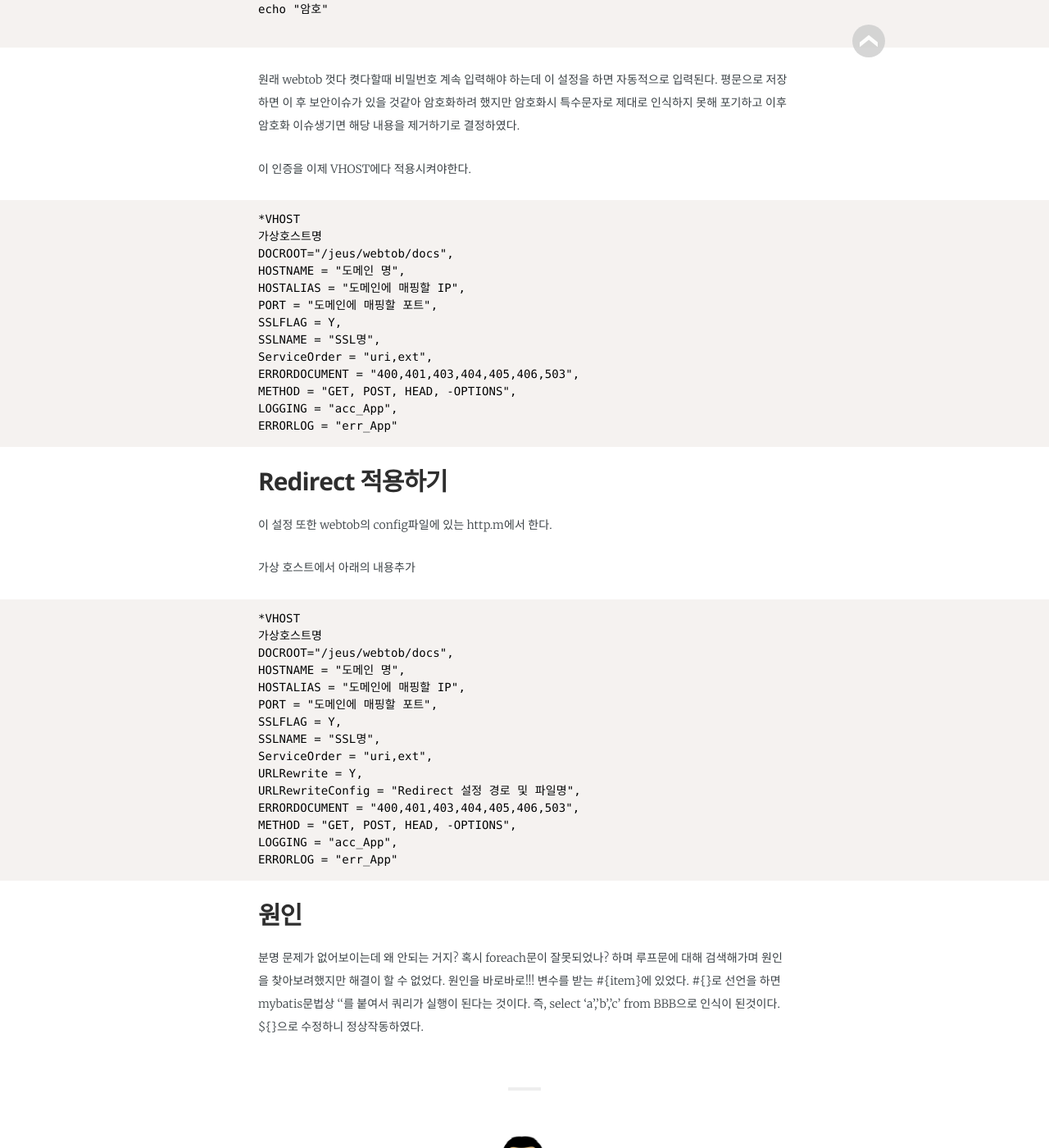
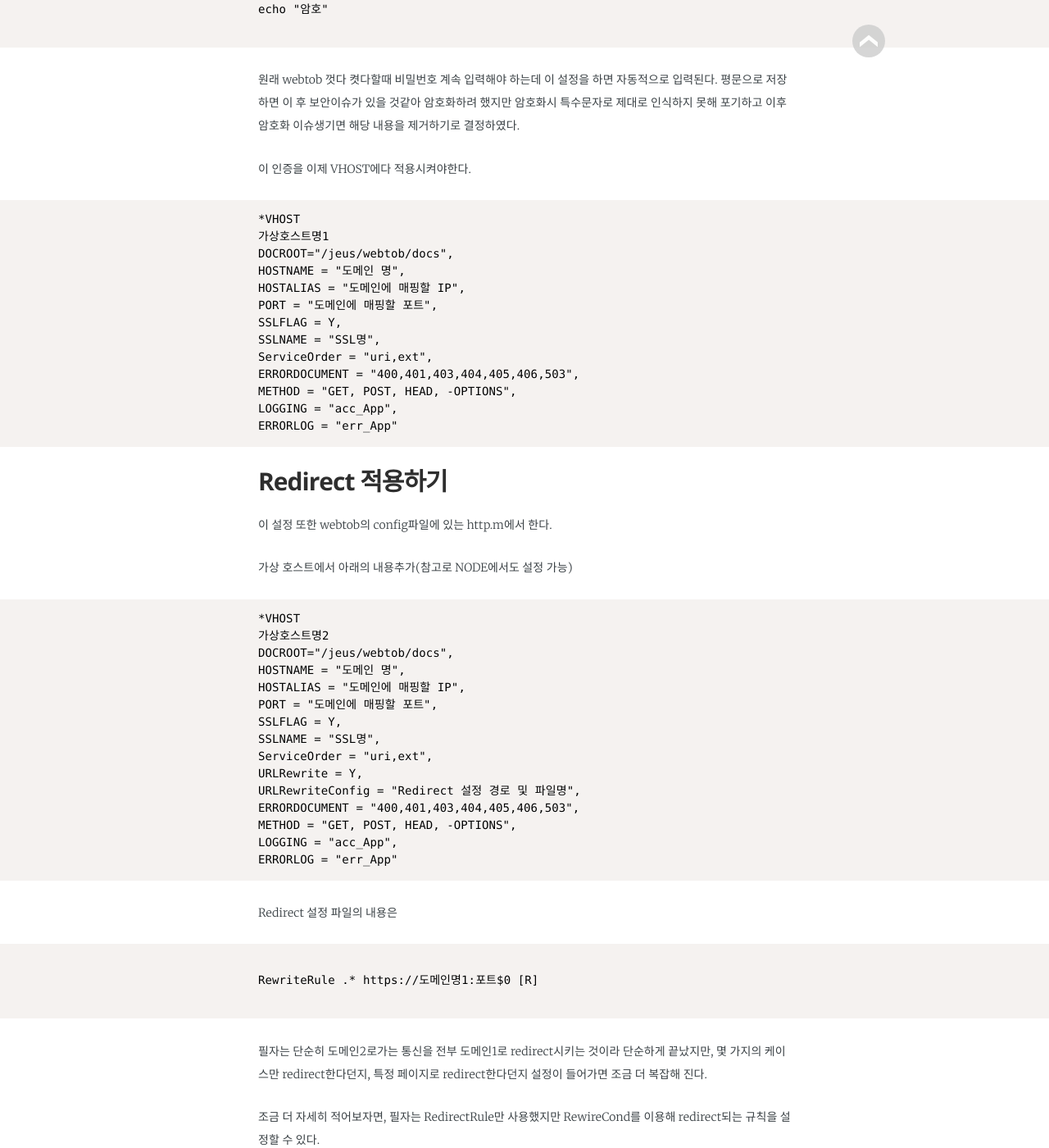
Before and after one commit to jwillmer/jekyllDecent, a Jekyll site: the page built from _posts/2019-03-13-webtob2.md, in a window 1280 px wide and 1400 px high, scrolled down 1125 px. Shown: the whole window at 82% size. Built offline with Jekyll 4.4.1, drawn with Linux system fonts in a browser that asks for light colours; some web fonts are replaced; some of the changed text lies outside the part shown.

Commit message:
Update 2019-03-13-webtob2.md

````diff
--- a/_posts/2019-03-13-webtob2.md
+++ b/_posts/2019-03-13-webtob2.md
@@ -45,7 +45,7 @@ echo "암호"
 
 ```xml
 *VHOST
-가상호스트명
+가상호스트명1
 DOCROOT="/jeus/webtob/docs",
 HOSTNAME = "도메인 명",
 HOSTALIAS = "도메인에 매핑할 IP",
@@ -63,11 +63,11 @@ ERRORLOG = "err_App"
 
 이 설정 또한 webtob의 config파일에 있는 http.m에서 한다.
 
-가상 호스트에서 아래의 내용추가
+가상 호스트에서 아래의 내용추가(참고로 NODE에서도 설정 가능)
 
 ```xml
 *VHOST
-가상호스트명
+가상호스트명2
 DOCROOT="/jeus/webtob/docs",
 HOSTNAME = "도메인 명",
 HOSTALIAS = "도메인에 매핑할 IP",
@@ -83,10 +83,36 @@ LOGGING = "acc_App",
 ERRORLOG = "err_App"
 ```
 
-## 원인
+Redirect 설정 파일의 내용은
 
-분명 문제가 없어보이는데 왜 안되는 거지? 혹시 foreach문이 잘못되었나? 하며 루프문에 대해 검색해가며 원인을 찾아보려했지만 해결이 할 수 없었다.
-원인을 바로바로!!!
-변수를 받는 #{item}에 있었다. #{}로 선언을 하면 mybatis문법상 ''를 붙여서 쿼리가 실행이 된다는 것이다.
-즉, select 'a','b','c' from BBB으로 인식이 된것이다.
-${}으로 수정하니 정상작동하였다.
+```text
+
+RewriteRule .* https://도메인명1:포트$0 [R]
+
+```
+
+필자는 단순히 도메인2로가는 통신을 전부 도메인1로 redirect시키는 것이라 단순하게 끝났지만, 몇 가지의 케이스만 redirect한다던지, 특정 페이지로 redirect한다던지 설정이 들어가면 조금 더 복잡해 진다.
+
+조금 더 자세히 적어보자면, 필자는 RedirectRule만 사용했지만 RewireCond를 이용해 redirect되는 규칙을 설정할 수 있다.
+
+예시
+
+```xml
+
+RewriteCond %{HTTP_HOST} ^도메인2$ // redirect에 걸리게 만들기 위한 규칙. 앞의 ^과 뒤의 $를 이용한 정확한 매칭에만 redirect
+RewriteRule .* https://도메인명1:포트$0 [R] //redirect시 이동할 규칙
+
+```
+
+설정이 완료되면,
+wscfl -i http.m, wsdown -i, wsboot -i 차례대로 실행
+
+## 결과 확인
+
+아래와 같이 결과가 나오면 완료~
+
+<aside>
+<figure>
+<img src="{{ "/media/img/Server/https.png" | absolute_url }}" />
+</figure>
+</aside>
````
